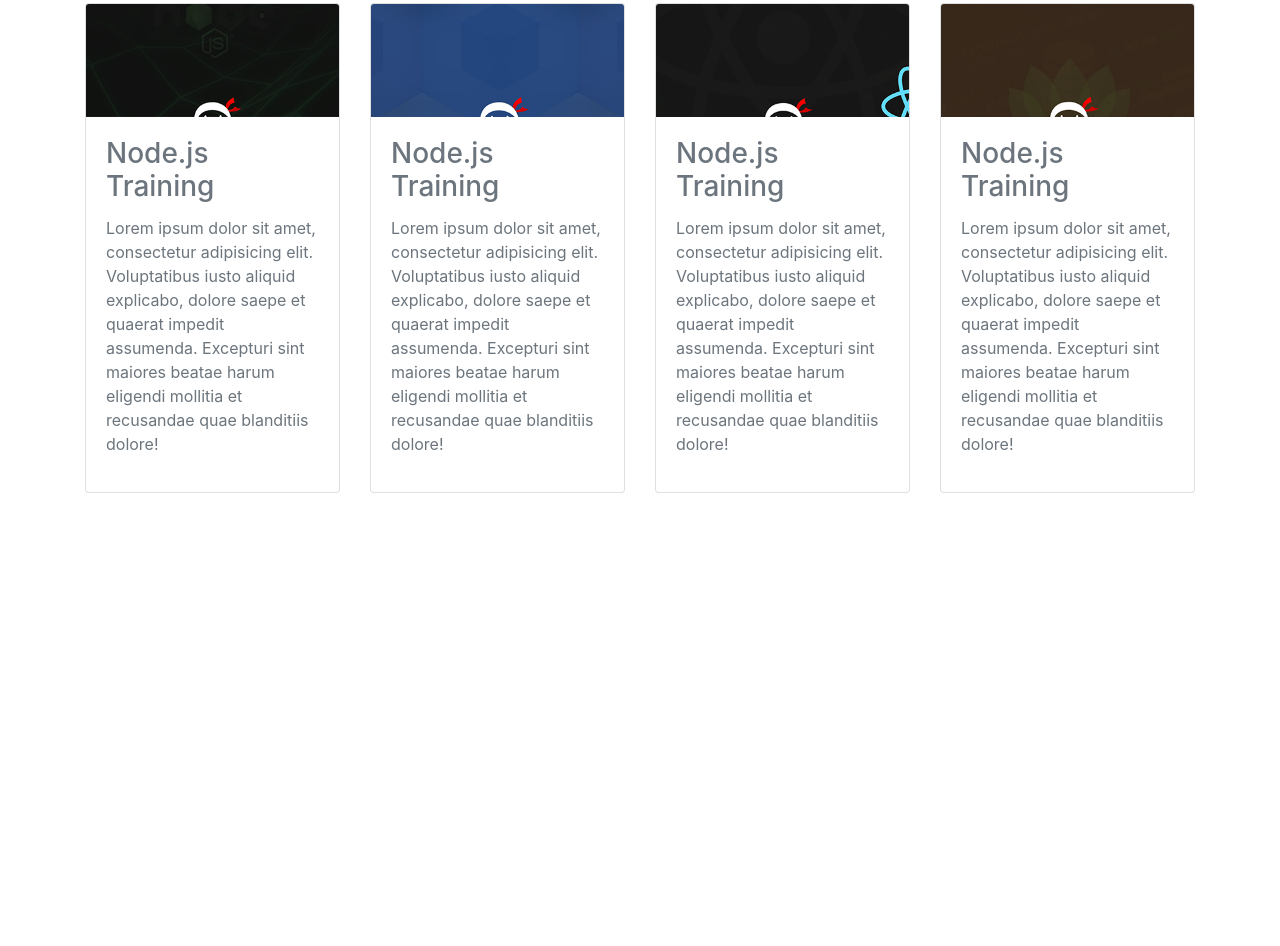
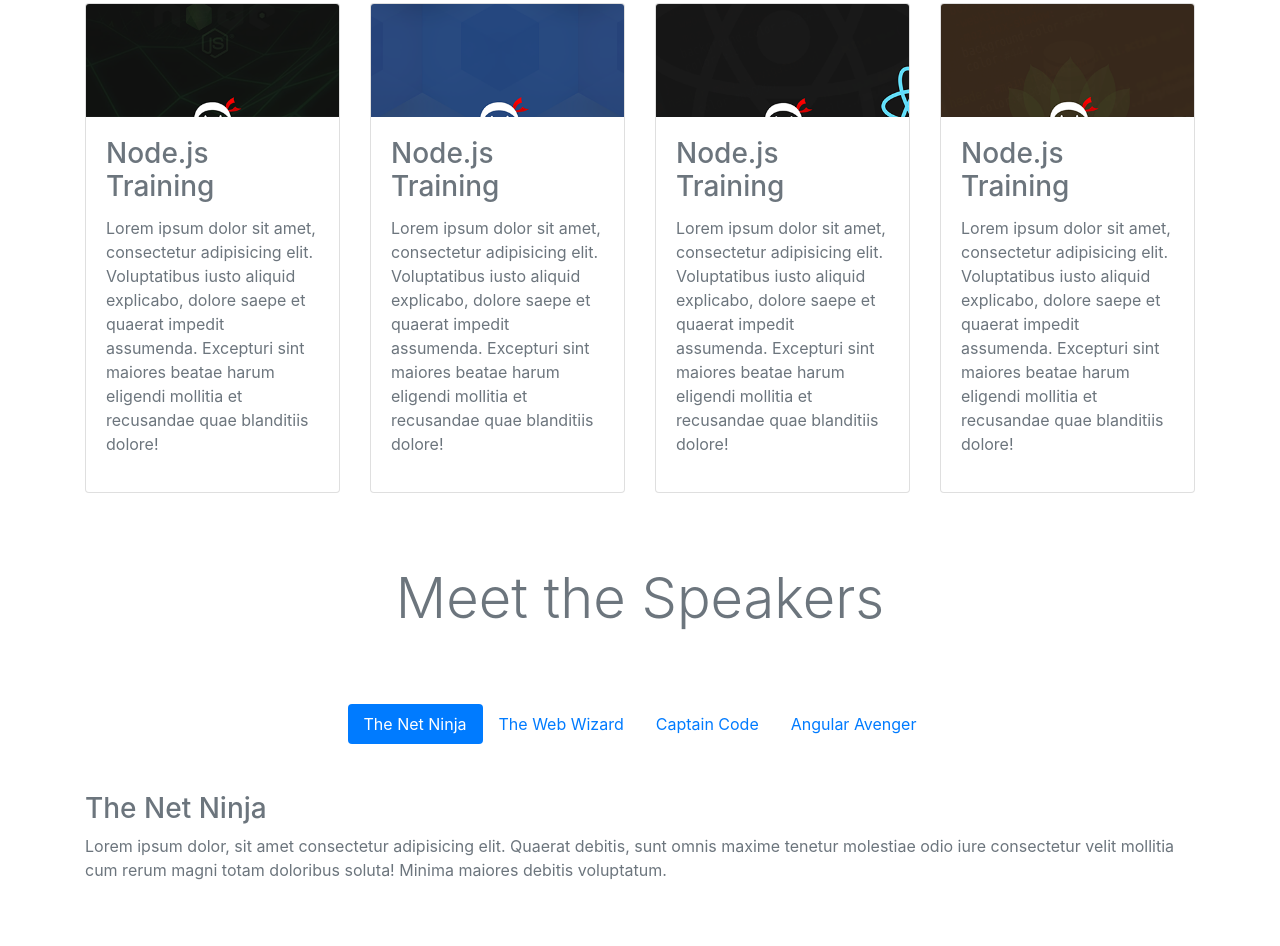
Before and after one commit to GrzegorzKmiecinski/bootstrap-course-1, a plain HTML site: page index.html in a window 1280 px wide. Shown: the part 326-1272 px from the top of the page. Before the commit the page ends 819 px from the top, so only its background shows below. Drawn offline with nearby package versions, Linux system fonts and the light colour scheme.

Commit message:
modified index.html for bootstrap navs demonstration

```diff
--- a/index.html
+++ b/index.html
@@ -75,6 +75,42 @@
                 </div>
             </div>
         </div>
+
+        <h2 class="display-4 text-center py-5 my-4">Meet the Speakers</h2>
+        <nav class="nav justify-content-center nav-pills flex-column flex-md-row">
+            <a class="nav-link active" href="#ninja" data-toggle="tab">The Net Ninja</a>
+            <a class="nav-link" href="#wizard" data-toggle="tab">The Web Wizard</a>
+            <a class="nav-link" href="#captain" data-toggle="tab">Captain Code</a>
+            <a class="nav-link" href="#avenger" data-toggle="tab">Angular Avenger</a>
+        </nav>
+
+        <div class="tab-content py-5">
+            <div class="tab-pane active" id="ninja">
+                <h3>The Net Ninja</h3>
+                <p>Lorem ipsum dolor, sit amet consectetur adipisicing elit. Quaerat debitis, sunt omnis maxime tenetur
+                    molestiae odio iure consectetur velit mollitia cum rerum magni totam doloribus soluta! Minima
+                    maiores debitis voluptatum.</p>
+            </div>
+            <div class="tab-pane" id="wizard">
+                <h3>The Web Wizard</h3>
+                <p>Lorem ipsum dolor, sit amet consectetur adipisicing elit. Quaerat debitis, sunt omnis maxime tenetur
+                    molestiae odio iure consectetur velit mollitia cum rerum magni totam doloribus soluta! Minima
+                    maiores debitis voluptatum.</p>
+            </div>
+            <div class="tab-pane" id="captain">
+                <h3>Captain Code</h3>
+                <p>Lorem ipsum dolor, sit amet consectetur adipisicing elit. Quaerat debitis, sunt omnis maxime tenetur
+                    molestiae odio iure consectetur velit mollitia cum rerum magni totam doloribus soluta! Minima
+                    maiores debitis voluptatum.</p>
+            </div>
+            <div class="tab-pane" id="avenger">
+                <h3>Angular Avenger</h3>
+                <p>Lorem ipsum dolor, sit amet consectetur adipisicing elit. Quaerat debitis, sunt omnis maxime tenetur
+                    molestiae odio iure consectetur velit mollitia cum rerum magni totam doloribus soluta! Minima
+                    maiores debitis voluptatum.</p>
+            </div>
+        </div>
+
     </div>
 
 
```
